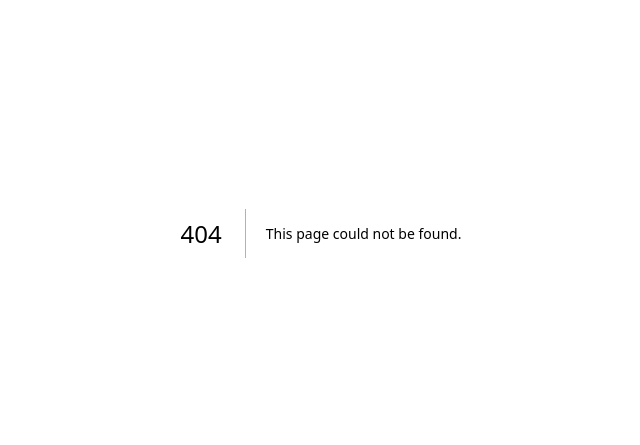
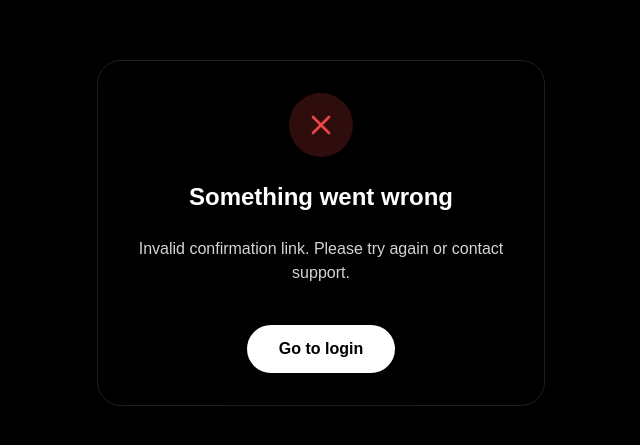
Before and after one commit to prism-qr/prism-qr, a Next.js app in the folder apps/frontend/: page /auth/email-confirmed in a window 1280 px wide. Before the commit this address had no page. Shown: the part 167-612 px from the top of the page, without its empty margins (319-959 px from the left). Built offline with nearby package versions, Linux system fonts and the light colour scheme.

Commit message:
add email-confirmation page

```diff
--- /dev/null
+++ b/apps/frontend/src/components/app/auth/email-confirmed/EmailConfirmedPage.tsx
@@ -0,0 +1,134 @@
+"use client";
+
+import { useEffect, useState } from "react";
+import { motion } from "motion/react";
+import { useRouter } from "next/router";
+import { useAuthStore } from "@/lib/store/auth-store";
+import { GlowingEffect } from "@/components/ui/glowing-effect";
+
+export function EmailConfirmedPage() {
+  const [status, setStatus] = useState<"loading" | "success" | "error">("loading");
+  const [errorMessage, setErrorMessage] = useState("");
+  const router = useRouter();
+  const { login } = useAuthStore();
+
+  useEffect(() => {
+    const confirmEmail = async () => {
+      const { token, success } = router.query;
+
+      if (!router.isReady) {
+        return;
+      }
+
+      if (!token || typeof token !== "string") {
+        setStatus("error");
+        setErrorMessage("Invalid confirmation link. Please try again or contact support.");
+        return;
+      }
+
+      if (success !== "true") {
+        setStatus("error");
+        setErrorMessage("Something went wrong during email confirmation. Please try again.");
+        return;
+      }
+
+      try {
+        login(token);
+        setStatus("success");
+
+        setTimeout(() => {
+          router.push("/dashboard");
+        }, 2000);
+      } catch (error) {
+        setStatus("error");
+        setErrorMessage("Failed to log you in. Please try logging in manually.");
+      }
+    };
+
+    confirmEmail();
+  }, [router.isReady, router.query, login, router]);
+
+  return (
+    <div className="min-h-screen bg-black flex items-center justify-center px-6">
+      <motion.div
+        className="w-full max-w-md"
+        initial={{ opacity: 0, y: 20 }}
+        animate={{ opacity: 1, y: 0 }}
+        transition={{ duration: 0.5 }}
+      >
+        <div className="relative rounded-2xl border border-neutral-800/80 p-6 md:rounded-3xl md:p-8">
+          <GlowingEffect
+            spread={40}
+            glow={true}
+            disabled={false}
+            proximity={64}
+            inactiveZone={0.01}
+          />
+          <div className="relative text-center space-y-6">
+            {status === "loading" && (
+              <>
+                <div className="animate-spin rounded-full h-16 w-16 border-t-2 border-b-2 border-white mx-auto"></div>
+                <h2 className="text-2xl font-bold text-white">Confirming your email...</h2>
+                <p className="text-neutral-400">Please wait a moment</p>
+              </>
+            )}
+
+            {status === "success" && (
+              <>
+                <div className="mx-auto w-16 h-16 rounded-full bg-green-500/20 flex items-center justify-center">
+                  <svg
+                    className="w-8 h-8 text-green-500"
+                    fill="none"
+                    stroke="currentColor"
+                    viewBox="0 0 24 24"
+                  >
+                    <path
+                      strokeLinecap="round"
+                      strokeLinejoin="round"
+                      strokeWidth={2}
+                      d="M5 13l4 4L19 7"
+                    />
+                  </svg>
+                </div>
+                <h2 className="text-2xl font-bold text-white">Email confirmed!</h2>
+                <p className="text-neutral-300">
+                  Your email has been successfully verified. Redirecting to dashboard...
+                </p>
+              </>
+            )}
+
+            {status === "error" && (
+              <>
+                <div className="mx-auto w-16 h-16 rounded-full bg-red-500/20 flex items-center justify-center">
+                  <svg
+                    className="w-8 h-8 text-red-500"
+                    fill="none"
+                    stroke="currentColor"
+                    viewBox="0 0 24 24"
+                  >
+                    <path
+                      strokeLinecap="round"
+                      strokeLinejoin="round"
+                      strokeWidth={2}
+                      d="M6 18L18 6M6 6l12 12"
+                    />
+                  </svg>
+                </div>
+                <h2 className="text-2xl font-bold text-white">Something went wrong</h2>
+                <p className="text-neutral-300">{errorMessage}</p>
+                <div className="pt-4">
+                  <button
+                    onClick={() => router.push("/auth/login")}
+                    className="group relative inline-flex items-center justify-center gap-2 overflow-hidden rounded-full bg-white text-black px-8 py-3 font-semibold shadow-2xl transition-all hover:scale-105 hover:shadow-white/25"
+                  >
+                    Go to login
+                  </button>
+                </div>
+              </>
+            )}
+          </div>
+        </div>
+      </motion.div>
+    </div>
+  );
+}
--- a/apps/frontend/src/components/app/register/RegisterPage.tsx
+++ b/apps/frontend/src/components/app/register/RegisterPage.tsx
@@ -16,6 +16,8 @@ export function RegisterPage() {
   const [error, setError] = useState("");
   const [loading, setLoading] = useState(false);
   const [isChecking, setIsChecking] = useState(true);
+  const [registrationSuccess, setRegistrationSuccess] = useState(false);
+  const [successMessage, setSuccessMessage] = useState("");
   const router = useRouter();
   const { isAuthenticated, token, login: loginAction } = useAuthStore();
 
@@ -65,8 +67,8 @@ export function RegisterPage() {
 
     try {
       const response = await register({ email, password });
-      loginAction(response.token);
-      router.push("/dashboard");
+      setSuccessMessage(response.message);
+      setRegistrationSuccess(true);
     } catch (err: any) {
       setError(err.message || "Failed to register");
     } finally {
@@ -123,6 +125,47 @@ export function RegisterPage() {
           <p className="text-neutral-400">Sign up to get started</p>
         </div>
 
+        {registrationSuccess ? (
+          <div className="relative rounded-2xl border border-neutral-800/80 p-6 md:rounded-3xl md:p-8">
+            <GlowingEffect
+              spread={40}
+              glow={true}
+              disabled={false}
+              proximity={64}
+              inactiveZone={0.01}
+            />
+            <div className="relative text-center space-y-4">
+              <div className="mx-auto w-16 h-16 rounded-full bg-green-500/20 flex items-center justify-center">
+                <svg
+                  className="w-8 h-8 text-green-500"
+                  fill="none"
+                  stroke="currentColor"
+                  viewBox="0 0 24 24"
+                >
+                  <path
+                    strokeLinecap="round"
+                    strokeLinejoin="round"
+                    strokeWidth={2}
+                    d="M5 13l4 4L19 7"
+                  />
+                </svg>
+              </div>
+              <h2 className="text-2xl font-bold text-white">Check your email</h2>
+              <p className="text-neutral-300">{successMessage}</p>
+              <p className="text-sm text-neutral-400">
+                We sent a confirmation link to <span className="text-white font-semibold">{email}</span>
+              </p>
+              <div className="pt-4">
+                <Link
+                  href="/auth/login"
+                  className="text-white hover:text-neutral-300 transition-colors underline"
+                >
+                  Back to login
+                </Link>
+              </div>
+            </div>
+          </div>
+        ) : (
           <div className="relative rounded-2xl border border-neutral-800/80 p-6 md:rounded-3xl md:p-8">
             <GlowingEffect
               spread={40}
@@ -252,6 +295,7 @@ export function RegisterPage() {
             </p>
           </div>
         </div>
+        )}
       </motion.div>
     </div>
   );
--- /dev/null
+++ b/apps/frontend/src/pages/auth/email-confirmed.tsx
@@ -0,0 +1 @@
+export { EmailConfirmedPage as default } from "@/components/app/auth/email-confirmed/EmailConfirmedPage";
```
Also changed, not shown: apps/frontend/src/lib/auth.ts (+26 -16 lines). Lines whose indentation alone changed are shown as unchanged.
